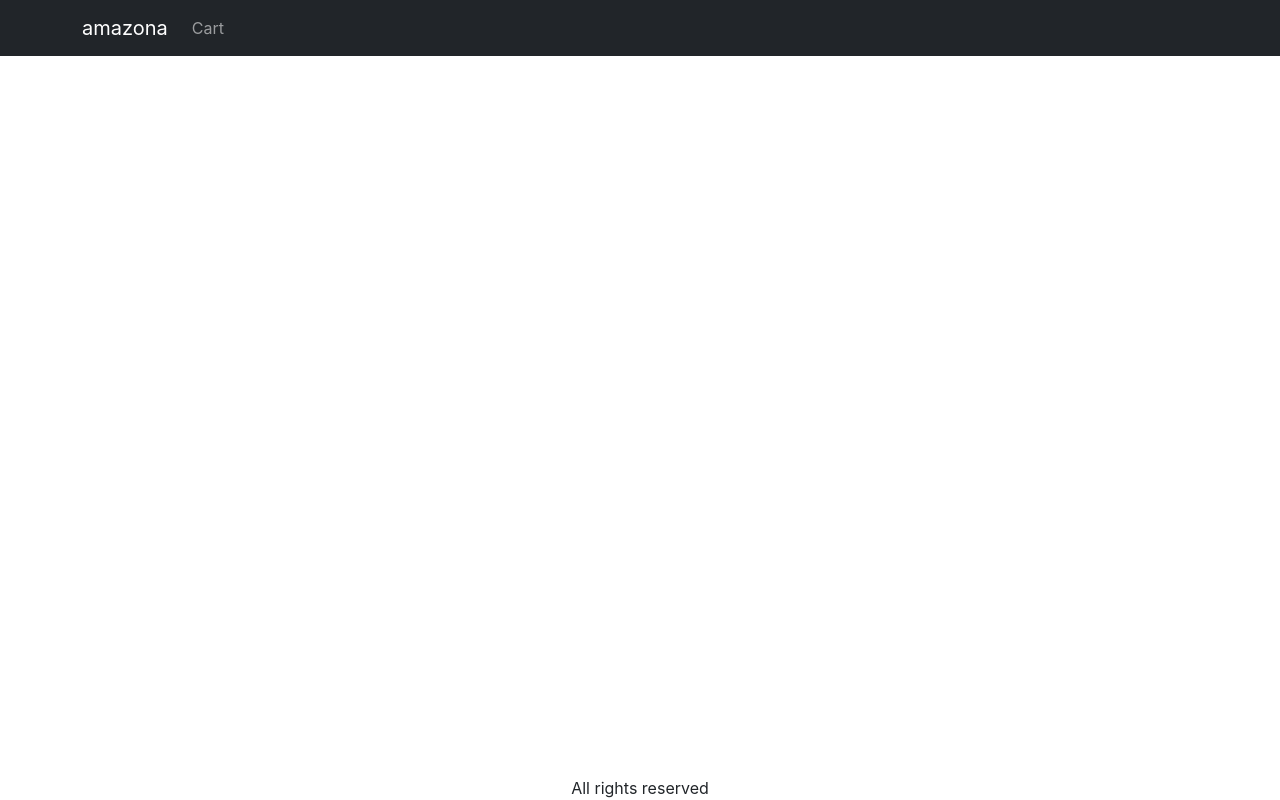
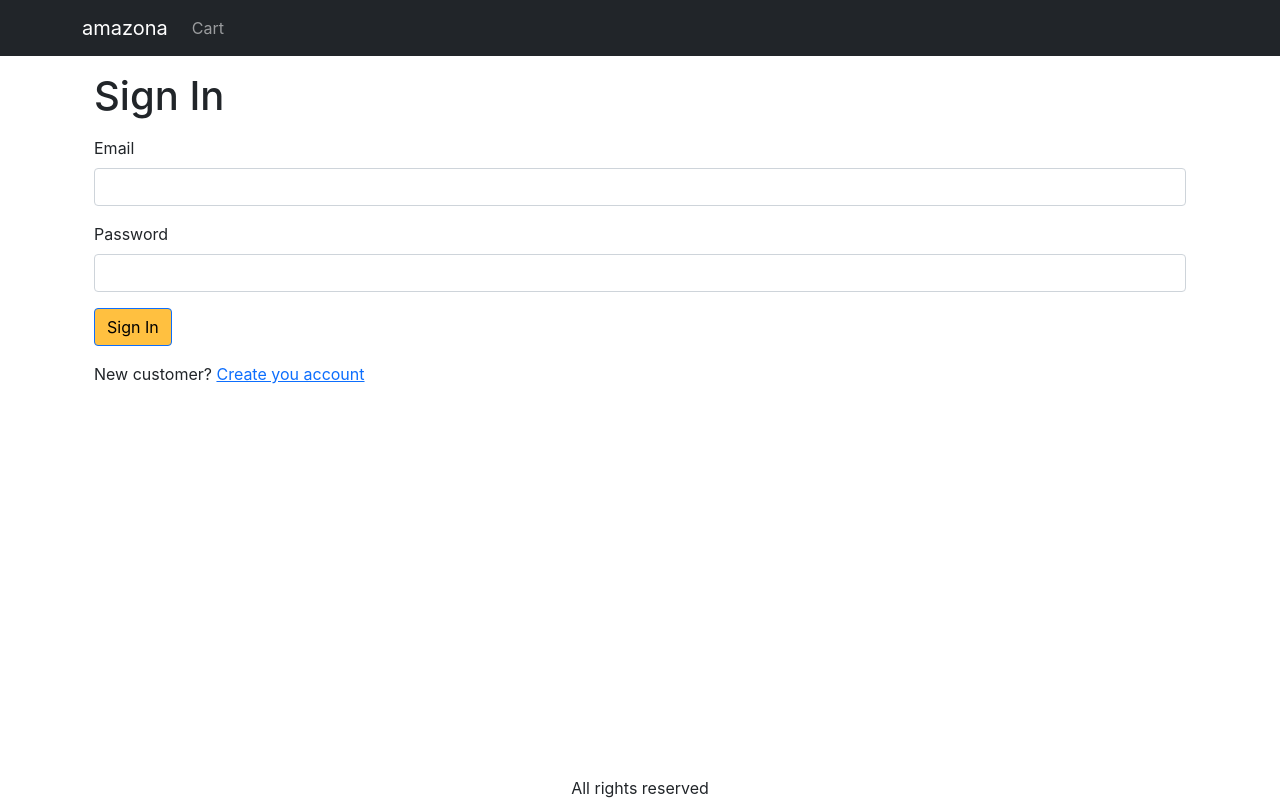
Before and after one commit to momotahar/mern-full-ecommerce, a React (Create React App) app in the folder frontend/: page /signin in a window 1280 px wide. Built offline with nearby package versions, Linux system fonts and the light colour scheme.

Commit message:
Create -Signin-Screen

```diff
--- a/frontend/src/App.js
+++ b/frontend/src/App.js
@@ -6,6 +6,7 @@
 import { useContext } from "react";
 import { Store } from "./Store";
 import { CartScreen } from "./screens/CartScreen";
+import SigninScreen from "./screens/SigninScreen";
 function App() {
   const { state } = useContext(Store)
   const {cart} = state
@@ -36,6 +37,7 @@
               <Route exact path='/' element={<HomeScreen />} />
               <Route path='/product/:slug' element={<ProductScreen />} />
               <Route path='/cart' element={<CartScreen/>}/>
+              <Route path='/signin' element={<SigninScreen/>}/>
             </Routes>
           </Container>
         </main>
--- a/frontend/src/index.css
+++ b/frontend/src/index.css
@@ -42,3 +42,6 @@
 .img-thumbnail{
   width: 80px;
 }
+.small-container{
+  max-width: 600px;
+}
--- /dev/null
+++ b/frontend/src/screens/SigninScreen.js
@@ -0,0 +1,38 @@
+import React from "react";
+import { Button, Container, Form } from "react-bootstrap";
+import { Helmet } from "react-helmet-async";
+import { Link, useLocation } from "react-router-dom";
+
+const SigninScreen = () => {
+    const { search } = useLocation();
+    const redirectInUrl = new URLSearchParams(search).get('redirect')
+    const redirect = redirectInUrl ? redirectInUrl : '/'
+
+  return (
+    <Container>
+      <Helmet>
+        <title>Sign In</title>
+      </Helmet>
+      <h1 className='my-3'>Sign In</h1>
+      <Form>
+        <Form.Group className='mb-3' controlId='email'>
+          <Form.Label>Email</Form.Label>
+          <Form.Control type='email' required />
+        </Form.Group>
+        <Form.Group className='mb-3' controlId='password'>
+          <Form.Label>Password</Form.Label>
+          <Form.Control type='password' required />
+        </Form.Group>
+        <div className='mb-3'>
+          <Button type='submit'>Sign In</Button>
+        </div>
+        <div className='mb-3'>
+          New customer?{' '}
+          <Link to={`/signup?redirect=${redirect}`}>Create you account</Link>
+        </div>
+      </Form>
+    </Container>
+  );
+};
+
+export default SigninScreen;
```
Also changed, not shown: 1 other file (tests, documents, lock files or other folders).
